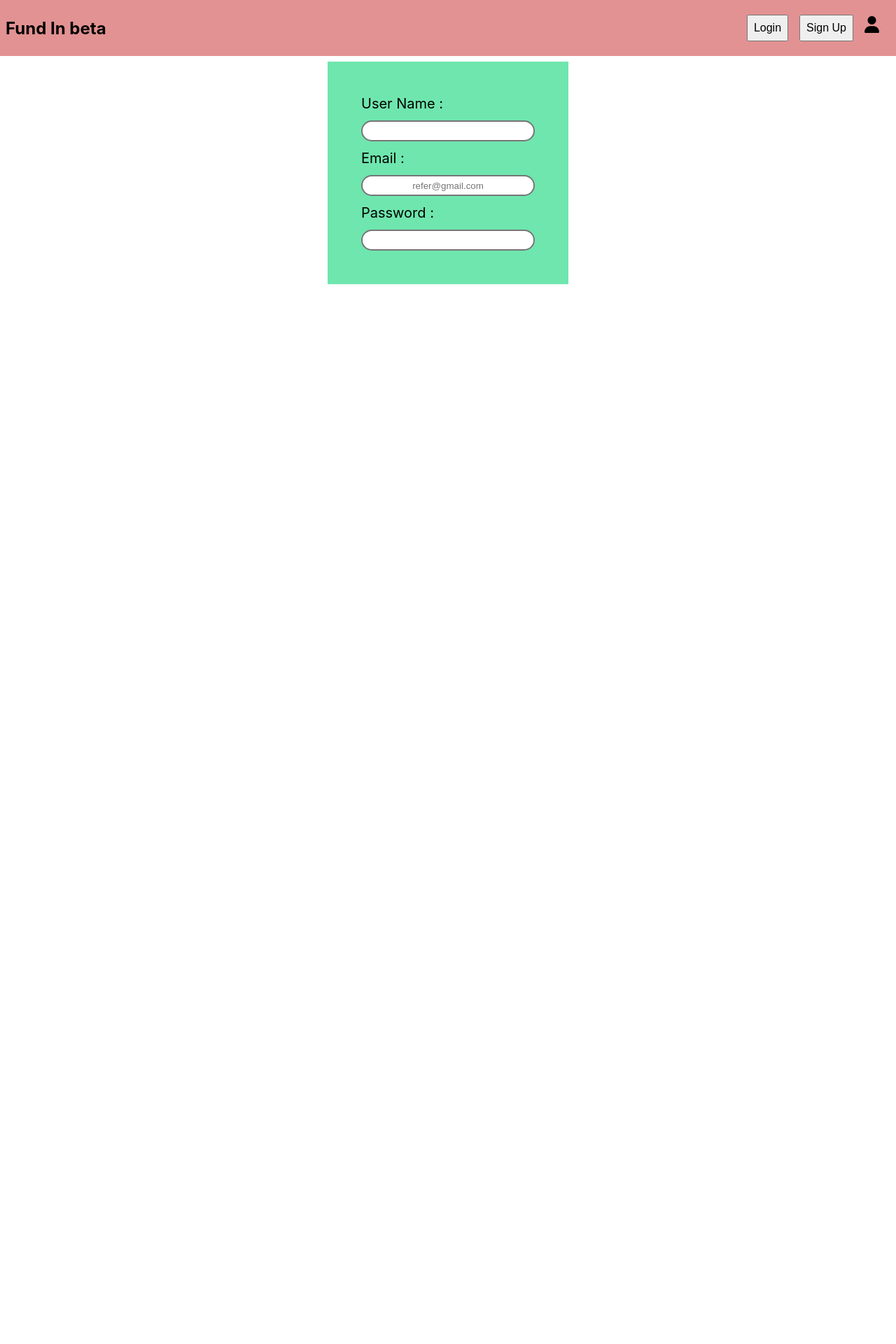
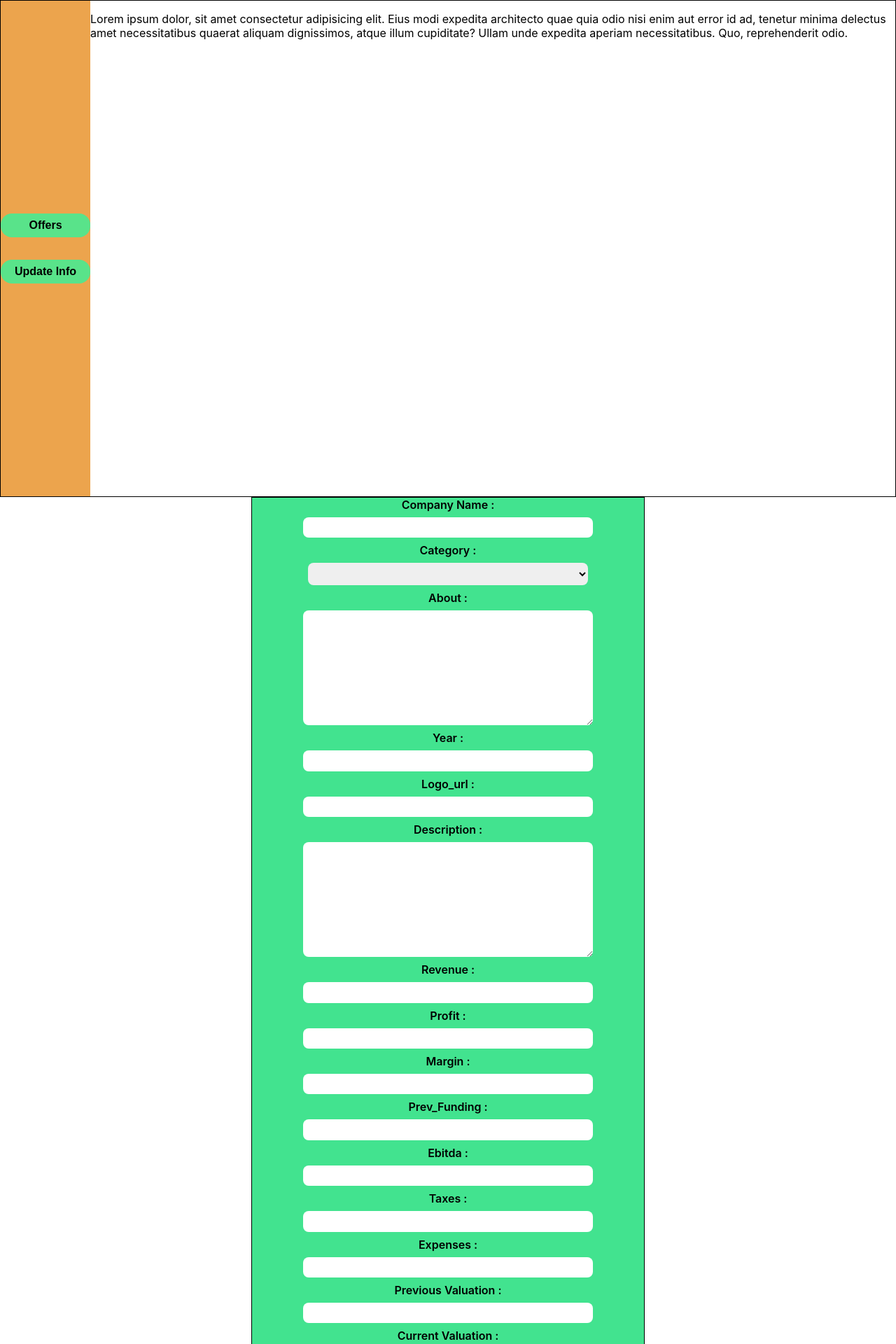
Before and after one commit to nktaaa/fundin, a React (Create React App) app: page / in a window 1280 px wide. Shown: the top 1920 px of the page at 70% size. Before the commit the page ends 800 px from the top, so only its background shows below. Built offline with nearby package versions, Linux system fonts and the light colour scheme.

Commit message:
Added DahBoard and Update Page

```diff
--- a/src/App.css
+++ b/src/App.css
@@ -1 +1,4 @@
 @import './components/Navbar.module.css';
+@import './components/Signup.module.css';
+@import './components/DashBoard.module.css';
+@import './components/UpdateInfo.module.css';
--- a/src/App.js
+++ b/src/App.js
@@ -1,13 +1,17 @@
 
 import './App.css';
-import {Navbar} from './components/Navbar';
-import {Signuppage} from './components/Signup';
+// import {Navbar} from './components/Navbar';
+import { UpdateInfo } from './components/UpdateInfo';
+// import {Signuppage} from './components/Signup';
+import { DashBoard } from './components/DashBoard';
 function App() {
   return (
     <div className="App">
       <>
-      <Navbar/>
-      <Signuppage/>
+      {/* <Navbar/> */}
+      {/* <Signuppage/> */}
+      <DashBoard/>
+      <UpdateInfo/>
       </>
 
     </div>
--- /dev/null
+++ b/src/components/DashBoard.jsx
@@ -0,0 +1,23 @@
+import React from "react";
+import styles from "../components/DashBoard.module.css";
+function DashBoard() {
+  return (
+    <>
+      <div className={`${styles.DBoardContent}`}>
+        <div className={`${styles.Sidebar}`}>
+          <div >
+            <button className={`${styles.btn}`} >Offers</button>
+          </div>
+          <div >
+            <button className={`${styles.btn}`} >Update Info</button>
+          </div>
+        </div>
+        <div className={`${styles.RightSidebar}`} >
+            <p className={`${styles.displayp}`}>Lorem ipsum dolor, sit amet consectetur adipisicing elit. Eius modi expedita architecto quae quia odio nisi enim aut error id ad, tenetur minima delectus amet necessitatibus quaerat aliquam dignissimos, atque illum cupiditate? Ullam unde expedita aperiam necessitatibus. Quo, reprehenderit odio.</p>
+        </div>
+      </div>
+    </>
+  );
+}
+
+export { DashBoard };
--- /dev/null
+++ b/src/components/DashBoard.module.css
@@ -0,0 +1,25 @@
+.DBoardContent{
+    display: flex;
+    border: 1px solid black;
+    /* margin-top: 1rem; */
+}
+.Sidebar{
+    width: 15rem;
+    height: 88.5vh;
+    background: rgb(236, 164, 77);
+    display: flex;
+    flex-direction: column;
+    align-items: center;
+    justify-content: center;
+    gap: 2rem;
+}
+.btn{
+    padding: 0.5rem;
+    font-size: 1rem;
+    font-weight: 600;
+    width: 8rem;
+   border: none;
+    border-radius: 1rem;
+    background: #59e38a;
+
+}
--- /dev/null
+++ b/src/components/UpdateInfo.jsx
@@ -0,0 +1,46 @@
+import React from 'react'
+import styles from "../components/UpdateInfo.module.css";
+function UpdateInfo() {
+  return (
+    <>
+    <div className={`${styles.FormContainer}`}>
+    <form action="" className={`${styles.formbx}`}>
+
+        <label htmlFor="C_name">Company Name : </label>
+        <input type="text" name="C_name" id="C_name" />
+        <label htmlFor="Category">Category : </label>
+        <select name="Category" id="category"></select>
+         <label htmlFor="abt">About : </label>
+         <textarea name="about" id="abt" cols="30" rows="10"></textarea>
+         <label htmlFor="year">Year : </label>
+         <input type="number" name="year" id="year" />
+         <label htmlFor="url">Logo_url : </label>
+         <input type="text" name="url" id="url" />
+         <label htmlFor="desc">Description : </label>
+         <textarea name="desc" id="desc" cols="30" rows="10"></textarea>
+         <label htmlFor="rev">Revenue : </label>
+         <input type="number" name="rev" id="rev" />
+         <label htmlFor="pro">Profit : </label>
+         <input type="number" name="pro" id="pro" />
+         <label htmlFor="mar">Margin : </label>
+         <input type="number" name="mar" id="mar" />
+         <label htmlFor="pf">Prev_Funding : </label>
+         <input type="number" name="pf" id="pf" />
+         <label htmlFor="eb">Ebitda : </label>
+         <input type="number" name="eb" id="eb" />
+         <label htmlFor="tax">Taxes : </label>
+         <input type="number" name="taxes" id="tax" />
+         <label htmlFor="exp">Expenses : </label>
+         <input type="number" name="exp" id="exp" />
+         <label htmlFor="p_val">Previous Valuation : </label>
+         <input type="text" name="p_val" id="p_val" />
+         <label htmlFor="c_val">Current Valuation : </label>
+         <input type="text" name="c_val" id="c_val" />
+      </form>
+    </div>
+
+    </>
+  )
+}
+
+export  {UpdateInfo}
--- /dev/null
+++ b/src/components/UpdateInfo.module.css
@@ -0,0 +1,22 @@
+.FormContainer{
+  display: flex;
+  justify-content: center;
+}
+.formbx{
+    display: flex;
+    flex-direction: column;
+    border: 1px solid black;
+    align-items: center;
+    width: 35rem;
+    background: #42e38f;
+  gap: 0.5rem;
+}
+.formbx label{
+    font-weight: 600;
+}
+.formbx input,textarea,select{
+    width: 25rem;
+    border-radius: 0.5rem;
+    border: none;
+    padding: 0.45rem;
+}
```
